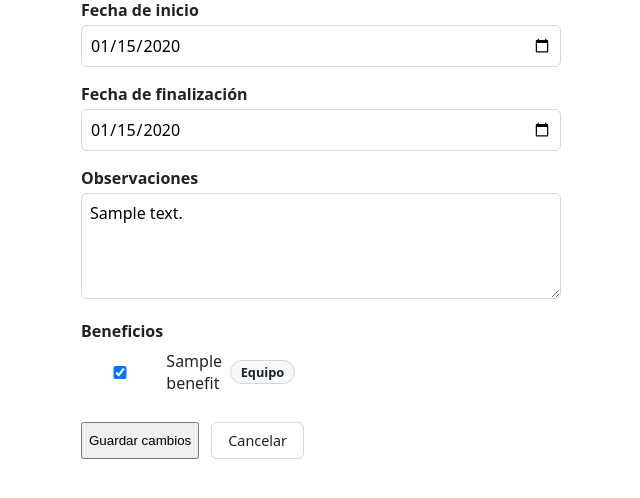
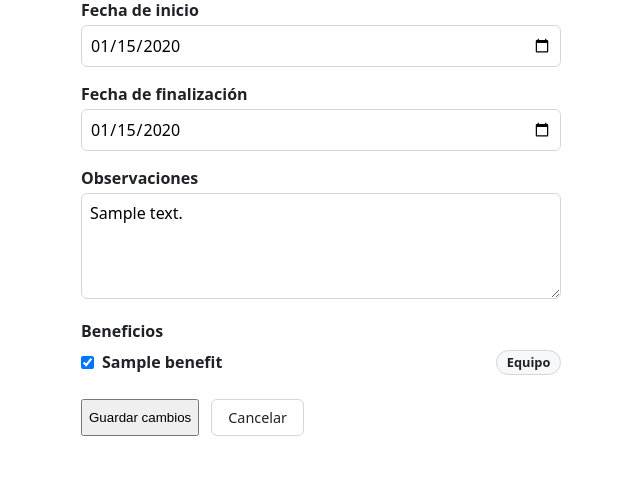
Before and after one commit to Shintesu/athlete-sponsorships-backoffice, a Spring Boot app: page /contracts/1/edit in a window 1280 px wide. Shown: the part 137-635 px from the top of the page, without its empty margins (103-743 px from the left). Run offline with Spring Boot 4, Linux system fonts and the light colour scheme; tables that the repository leaves empty hold one stand-in row (values such as "Sample post").

Commit message:
fix(contract): align benefits checklist

```diff
--- a/src/main/resources/static/css/styles.css
+++ b/src/main/resources/static/css/styles.css
@@ -228,24 +228,43 @@ th {
     margin: 0;
 }
 
-.checkbox-list,
 .benefit-list {
     list-style: none;
     padding: 0;
     margin: 0.5rem 0 0;
 }
 
-.checkbox-list label {
-    display: flex;
-    align-items: center;
-    gap: 0.5rem;
-    font-weight: 400;
-}
-
-.checkbox-list li,
 .benefit-list li {
     display: flex;
     align-items: center;
     gap: 0.5rem;
     margin-bottom: 0.35rem;
 }
+
+.checkbox-list {
+    display: grid;
+    grid-template-columns: auto minmax(0, 1fr) auto;
+    align-items: center;
+    gap: 0.35rem 0.5rem;
+    list-style: none;
+    padding: 0;
+    margin: 0.5rem 0 0;
+}
+
+.checkbox-list li,
+.checkbox-list label {
+    display: contents;
+}
+
+.checkbox-list input[type="checkbox"] {
+    width: auto;
+    margin: 0;
+}
+
+.checkbox-list .benefit-name {
+    min-width: 0;
+}
+
+.checkbox-list .badge {
+    justify-self: start;
+}
--- a/src/main/resources/templates/contracts/form.html
+++ b/src/main/resources/templates/contracts/form.html
@@ -42,7 +42,7 @@
                 <li th:each="benefit : ${benefits}">
                     <label>
                         <input type="checkbox" th:field="*{benefitIds}" th:value="${benefit.id}">
-                        <span th:text="${benefit.name}">Nombre</span>
+                        <span class="benefit-name" th:text="${benefit.name}">Nombre</span>
                         <span class="badge" th:text="${benefit.type.label}">Tipo</span>
                     </label>
                 </li>
```
